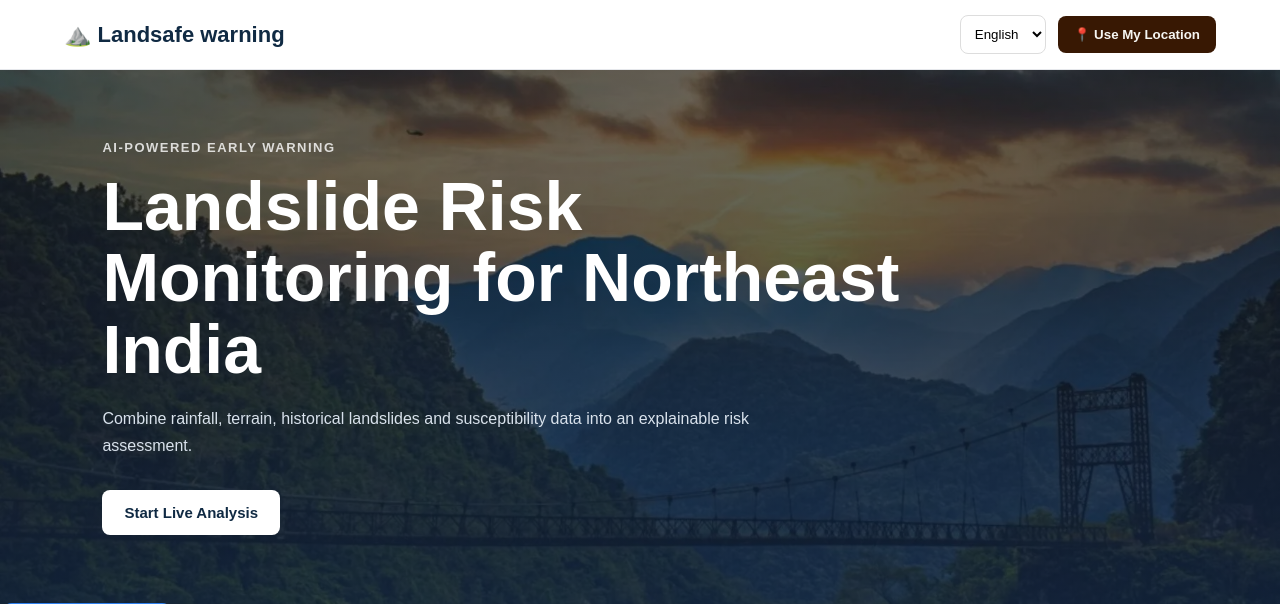
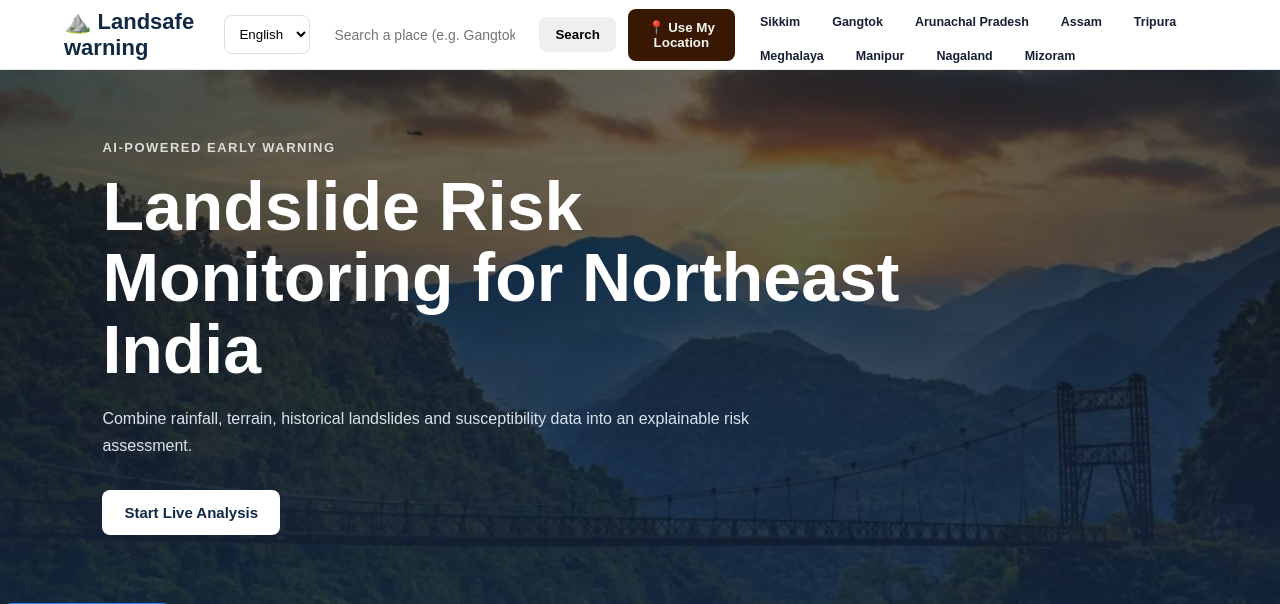
Before and after one commit to biswajit933287/landslide-warning, a Flask app: page / in a window 1280 px wide. Shown: the top 604 px of the page. Run offline with Flask 3, Linux system fonts and the light colour scheme.

Commit message:
Add search and quick - state buttons

```diff
--- a/static/css/style.css
+++ b/static/css/style.css
@@ -95,6 +95,20 @@ button {
     padding: 11px 16px;
 }
 
+.search-box{
+  padding:10px 12px; border-radius:8px; border:none; font-size:14px;
+}
+.search-btn{
+  padding:10px 16px; border-radius:8px; border:none; cursor:pointer; font-weight:600;
+}
+.quick-states{
+  display:flex; flex-wrap:wrap; gap:6px; margin-top:8px;
+}
+.chip{
+  padding:6px 12px; border-radius:999px; border:1px solid rgba(255,255,255,0.3);
+  background:rgba(255,255,255,0.1); color:inherit; font-size:12.5px; cursor:pointer;
+}
+.chip:hover{ background:rgba(255,255,255,0.2); }
 
 .hero {
 
--- a/static/js/app.js
+++ b/static/js/app.js
@@ -554,6 +554,55 @@ document.getElementById(
     }
 );
 
+// ------------------------------------
+// Search
+// ------------------------------------
+
+document.getElementById("searchBtn").addEventListener("click", doSearch);
+
+document.getElementById("searchBox").addEventListener("keydown", function(e) {
+    if (e.key === "Enter") doSearch();
+});
+
+
+function quickSearch(placeName) {
+    document.getElementById("searchBox").value = placeName;
+    doSearch();
+}
+
+
+async function doSearch() {
+
+    const q = document.getElementById("searchBox").value.trim();
+
+    if (!q) return;
+
+    try {
+
+        const res = await fetch(
+            `https://nominatim.openstreetmap.org/search?format=json&q=${encodeURIComponent(q)}&limit=1`
+        );
+
+        const data = await res.json();
+
+        if (data.length === 0) {
+            alert("Place not found.");
+            return;
+        }
+
+        const latitude = parseFloat(data[0].lat);
+        const longitude = parseFloat(data[0].lon);
+
+        currentLocation = { latitude, longitude };
+
+        showLocation(latitude, longitude, 500); // 500 = approx accuracy in meters for a searched place
+
+        runAnalysis(latitude, longitude);
+
+    } catch (e) {
+        alert("search failed - try again.");
+    }
+}
 
 // ------------------------------------
 // Workflow clickable cards
--- a/templates/index.html
+++ b/templates/index.html
@@ -65,12 +65,26 @@
 
         </select>
 
-        <button
-            id="locationBtn"
-            class="location-btn"
-        >
+        <input id="searchBox" type="text" placeholder="Search a place (e.g. Gangtok, Sikkim)" class="search-box"/>
+      <button id="searchBtn" class="search-btn">Search</button>
+
+      <button
+        id="locationBtn"
+        class="location-btn"
+      >
         📍 Use My Location
-        </button>
+      </button>
+        <div class="quick-states">
+            <button class="chip" onclick="quickSearch('Sikkim')">Sikkim</button>
+            <button class="chip" onclick="quickSearch('Gangtok')">Gangtok</button>
+            <button class="chip" onclick="quickSearch('Arunachal Pradesh')">Arunachal Pradesh</button>
+            <button class="chip" onclick="quickSearch('Assam')">Assam</button>
+            <button class="chip" onclick="quickSearch('Tripura')">Tripura</button>
+            <button class="chip" onclick="quickSearch('Meghalaya')">Meghalaya</button>
+            <button class="chip" onclick="quickSearch('Manipur')">Manipur</button>
+            <button class="chip" onclick="quickSearch('Nagaland')">Nagaland</button>
+            <button class="chip" onclick="quickSearch('Mizoram')">Mizoram</button>
+        </div>
 
     </div>
 
```
